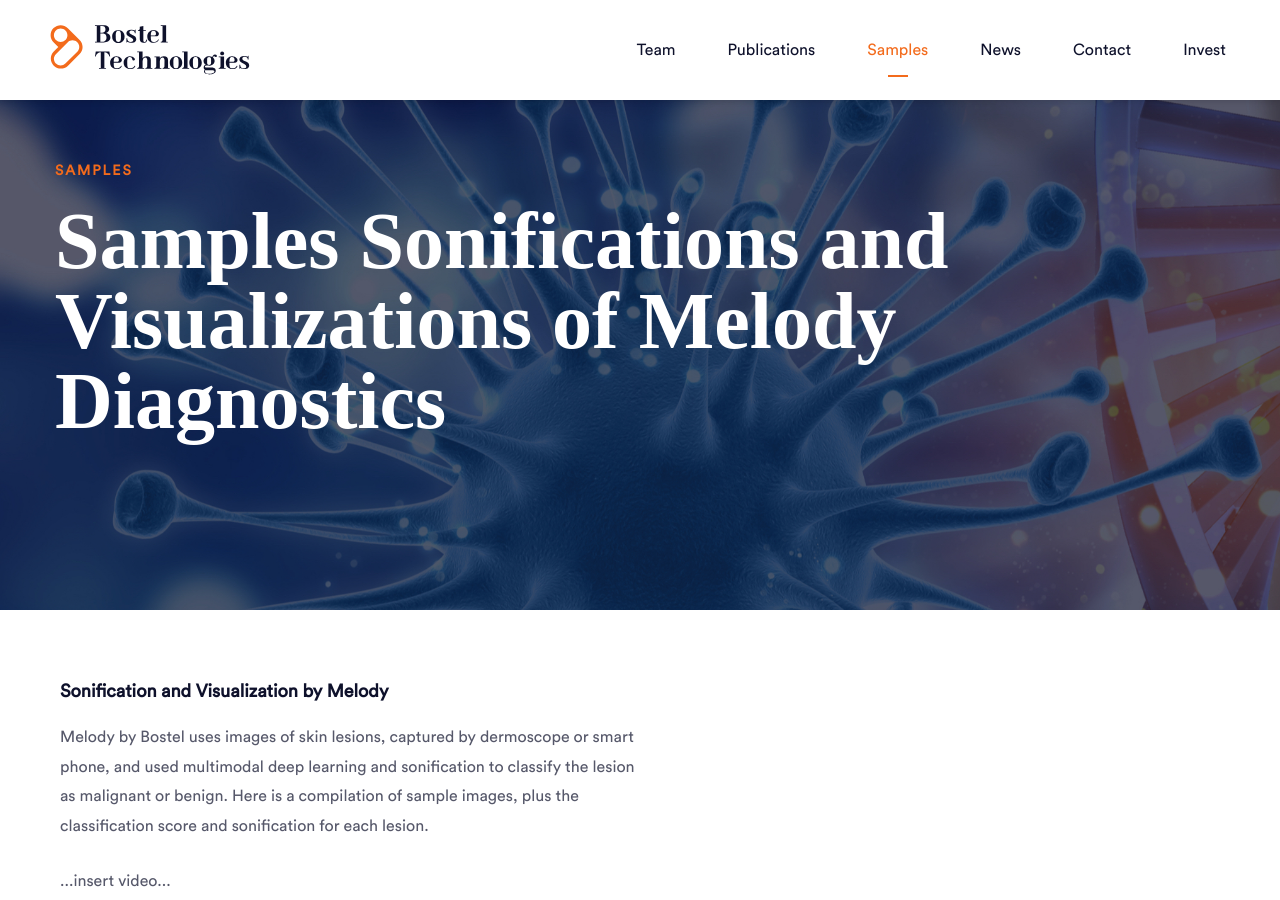
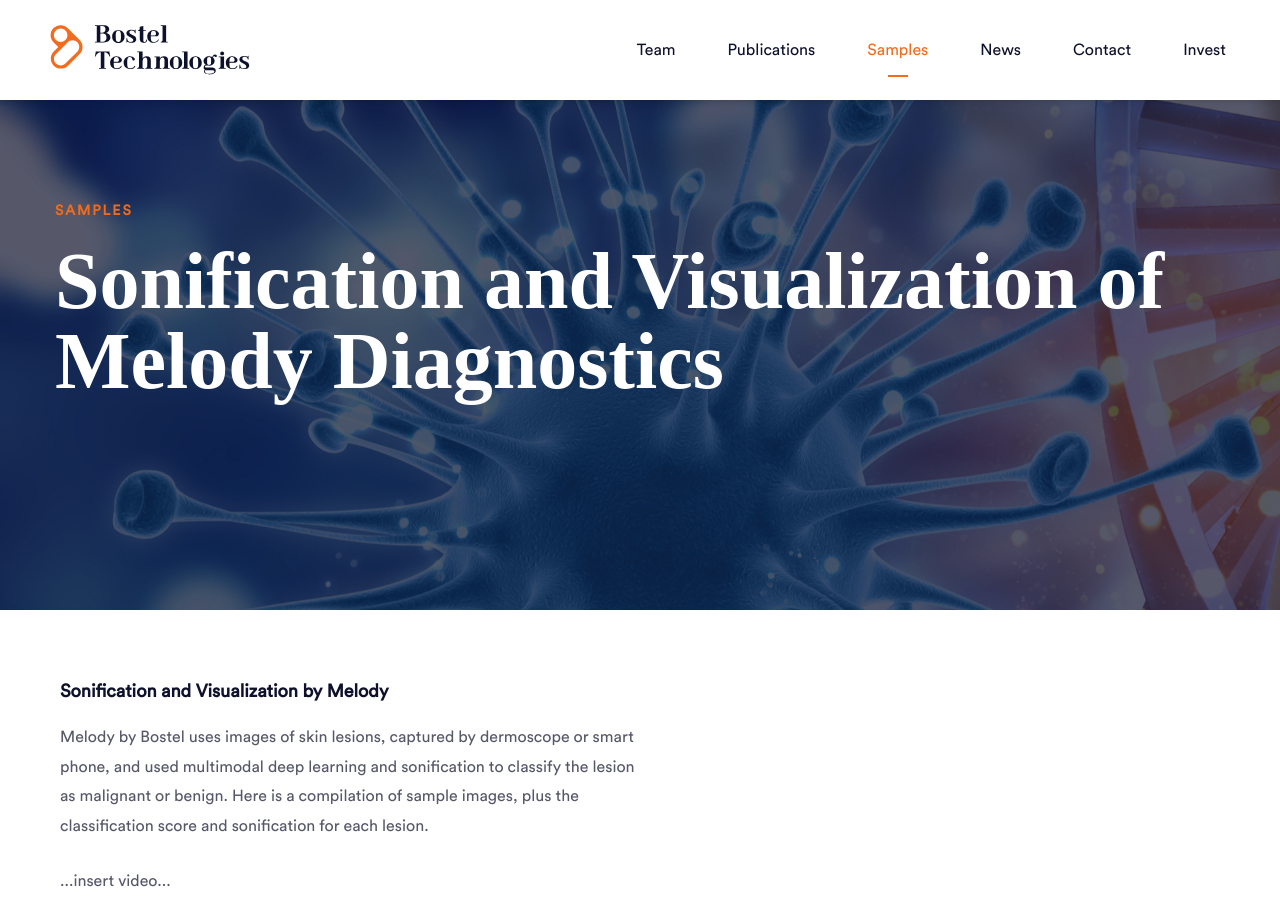
Before and after one commit to brucenwalker/bostelweb, a Jekyll site: the page built from samples.md, in a window 1280 px wide and 900 px high. Built offline with Jekyll 4.4.1, drawn with Linux system fonts in a browser that asks for light colours; some web fonts are replaced.

Commit message:
Add files via upload

```diff
--- a/_config.yml
+++ b/_config.yml
@@ -130,7 +130,7 @@ t:
   research_development_subtitle: 'Partner with us to shape the future'
   research_development_content: '<p>The commercial activities of Care Campus are supported by research and development conducted by Geneva-based non-profit Care Health & Technology Association.  Care Health & Technology Association conducts research and develops training programs, both on-line and in-person, products, tools and technology that advance care and care delivery for older adults to help them age with dignity through a more person-centered approach to care.</p>'
   samples: 'Samples'
-  samples_of_melody: "Samples Sonifications and Visualizations of Melody Diagnostics"
+  samples_of_melody: "Sonification and Visualization of Melody Diagnostics"
   scroll: 'Scroll'
   team: 'Team'
   thanks_for_your_interest: 'Thanks for your interest'
```
